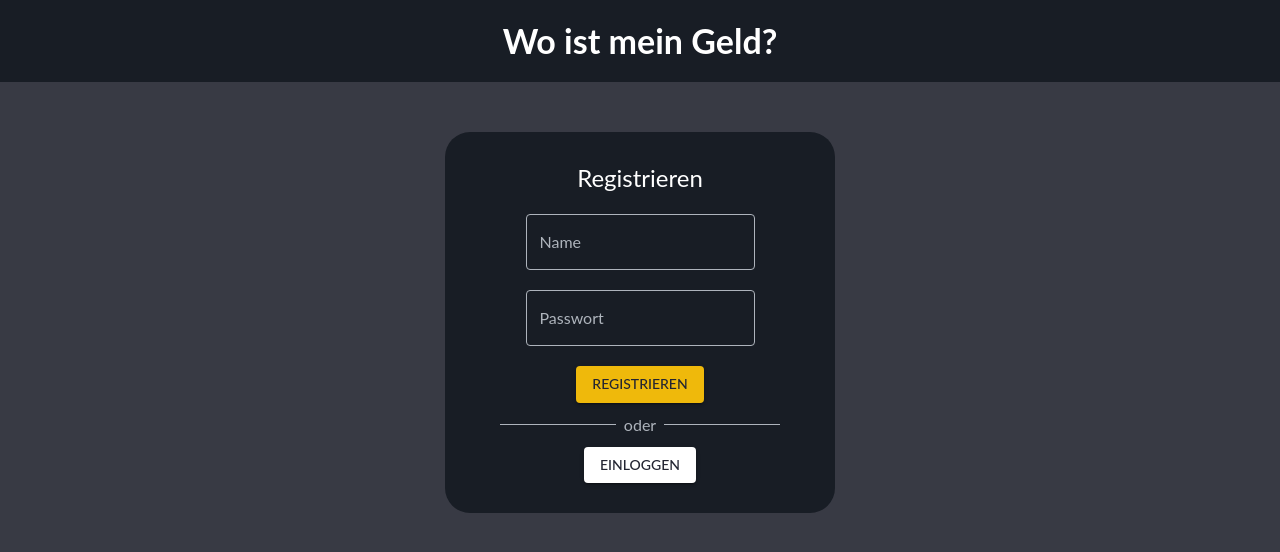
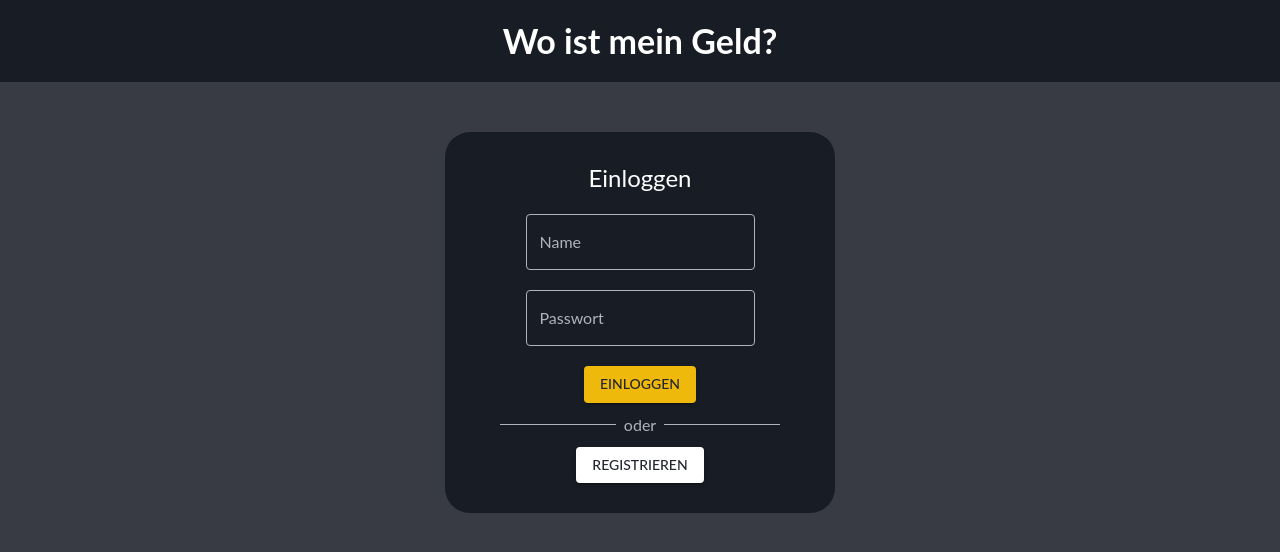
Before and after one commit to cyberlytics/WoIstMeinGeld, a React (Vite) app in the folder frontend/: page / in a window 1280 px wide. Shown: the top 552 px of the page. Built offline with nearby package versions, Linux system fonts and the light colour scheme.

Commit message:
add SignInDialog

```diff
--- a/frontend/src/App.tsx
+++ b/frontend/src/App.tsx
@@ -2,7 +2,8 @@ import { Button, ThemeProvider, Typography } from "@mui/material";
 import { useState } from "react";
 import AppBar from "./AppBar";
 import postFetch from "./postFetchWrapper";
-import { SignUpDialog } from "./SignUp";
+import { SignInDialog } from "./SignInDialog";
+import { SignUpDialog } from "./SignUpDialog";
 import theme from "./ThemeProvider";
 
 interface IMessage {
@@ -49,7 +50,11 @@ export function App() {
                 <Button variant="contained" onClick={handleAddPerson}>
                     Person hinzufügen
                 </Button> */}
-                {showLogin ? <SignUpDialog setShow={handleShow}></SignUpDialog> : <Typography>oof</Typography>}
+                {showLogin ? (
+                    <SignInDialog setShow={handleShow}></SignInDialog>
+                ) : (
+                    <SignUpDialog setShow={handleShow}></SignUpDialog>
+                )}
             </ThemeProvider>
         </div>
     );
--- /dev/null
+++ b/frontend/src/SignInDialog.tsx
@@ -0,0 +1,42 @@
+import { Button, Typography } from "@mui/material";
+import CustomTextField from "./CustomTextField";
+
+interface ISignInDialog {
+    setShow(show: boolean): void;
+}
+
+export function SignInDialog(props: ISignInDialog) {
+    const { setShow } = props;
+
+    return (
+        <div className="signUpInContainer">
+            <div className="signUpInContainerInner">
+                <Typography variant="h5" className="signUpInItems" id="heading">
+                    Einloggen
+                </Typography>
+                <CustomTextField color="primaryButton" variant="outlined" label="Name" className="signUpInItems" />
+                <CustomTextField label="Passwort" type="password" className="signUpInItems" />
+                <Button
+                    color="primaryButton"
+                    variant="contained"
+                    className="signUpInItems"
+                    sx={{ color: "secondaryFont.main" }}
+                >
+                    Einloggen
+                </Button>
+                <div className="block">
+                    <Typography className="separator">oder</Typography>
+                </div>
+                <Button
+                    color="fontWhite"
+                    variant="contained"
+                    className="signUpInItems"
+                    onClick={() => setShow(false)}
+                    sx={{ color: "secondaryFont.main" }}
+                >
+                    Registrieren
+                </Button>
+            </div>
+        </div>
+    );
+}
--- a/frontend/src/SignUp.tsx
+++ /dev/null
@@ -1,46 +0,0 @@
-import { Button, TextField, Typography } from "@mui/material";
-import { useState } from "react";
-import CustomButton from "./CustomButton";
-import CustomTextField from "./CustomTextField";
-
-interface ISignUpDialog {
-    setShow(show: boolean): void;
-}
-
-export function SignUpDialog(props: ISignUpDialog) {
-    const { setShow } = props;
-
-    return (
-        <div>
-            <div className="signUpContainer">
-                <div className="signUpContainerInner">
-                    <Typography variant="h5" className="signUpItems" id="heading">
-                        Registrieren
-                    </Typography>
-                    <CustomTextField color="primaryButton" variant="outlined" label="Name" className="signUpItems" />
-                    <CustomTextField label="Passwort" type="password" className="signUpItems" />
-                    <Button
-                        color="primaryButton"
-                        variant="contained"
-                        className="signUpItems"
-                        sx={{ color: "secondaryFont.main" }}
-                    >
-                        Registrieren
-                    </Button>
-                    <div className="block">
-                        <Typography className="separator">oder</Typography>
-                    </div>
-                    <Button
-                        color="fontWhite"
-                        variant="contained"
-                        className="signUpItems"
-                        onClick={() => setShow(false)}
-                        sx={{ color: "secondaryFont.main" }}
-                    >
-                        Einloggen
-                    </Button>
-                </div>
-            </div>
-        </div>
-    );
-}
--- /dev/null
+++ b/frontend/src/SignUpDialog.tsx
@@ -0,0 +1,42 @@
+import { Button, Typography } from "@mui/material";
+import CustomTextField from "./CustomTextField";
+
+interface ISignUpDialog {
+    setShow(show: boolean): void;
+}
+
+export function SignUpDialog(props: ISignUpDialog) {
+    const { setShow } = props;
+
+    return (
+        <div className="signUpInContainer">
+            <div className="signUpInContainerInner">
+                <Typography variant="h5" className="signUpInItems" id="heading">
+                    Registrieren
+                </Typography>
+                <CustomTextField color="primaryButton" variant="outlined" label="Name" className="signUpInItems" />
+                <CustomTextField label="Passwort" type="password" className="signUpInItems" />
+                <Button
+                    color="primaryButton"
+                    variant="contained"
+                    className="signUpInItems"
+                    sx={{ color: "secondaryFont.main" }}
+                >
+                    Registrieren
+                </Button>
+                <div className="block">
+                    <Typography className="separator">oder</Typography>
+                </div>
+                <Button
+                    color="fontWhite"
+                    variant="contained"
+                    className="signUpInItems"
+                    onClick={() => setShow(true)}
+                    sx={{ color: "secondaryFont.main" }}
+                >
+                    Einloggen
+                </Button>
+            </div>
+        </div>
+    );
+}
--- a/frontend/src/style/SignUp.scss
+++ b/frontend/src/style/SignUpInDialog.scss
@@ -1,18 +1,18 @@
-.signUpContainer {
+.signUpInContainer {
     margin-top: 50px;
     display: flex;
     justify-content: center;
     align-items: center;
 }
 
-.signUpContainerInner {
+.signUpInContainerInner {
     width: 350px;
     padding: 20px;
     text-align: center;
     border-radius: 25px;
 
     background-color: #181d25;
-    .signUpItems {
+    .signUpInItems {
         margin: 10px;
     }
 
--- a/frontend/src/style/index.scss
+++ b/frontend/src/style/index.scss
@@ -1,4 +1,4 @@
-@import "./SignUp.scss";
+@import "./SignUpInDialog.scss";
 @import "./AppBar.scss";
 body {
     font-family: "Lato", Verdana, sans-serif;
```
